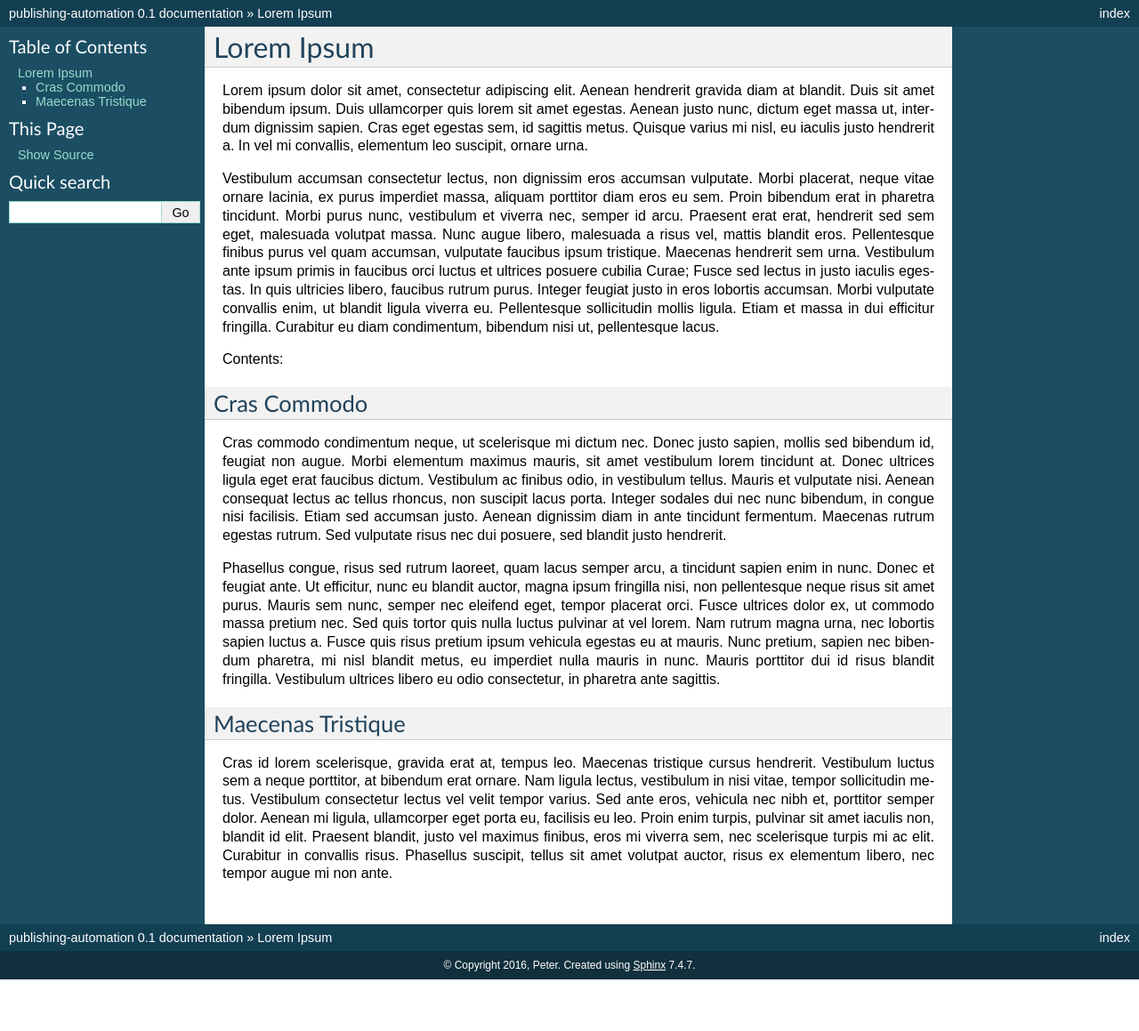
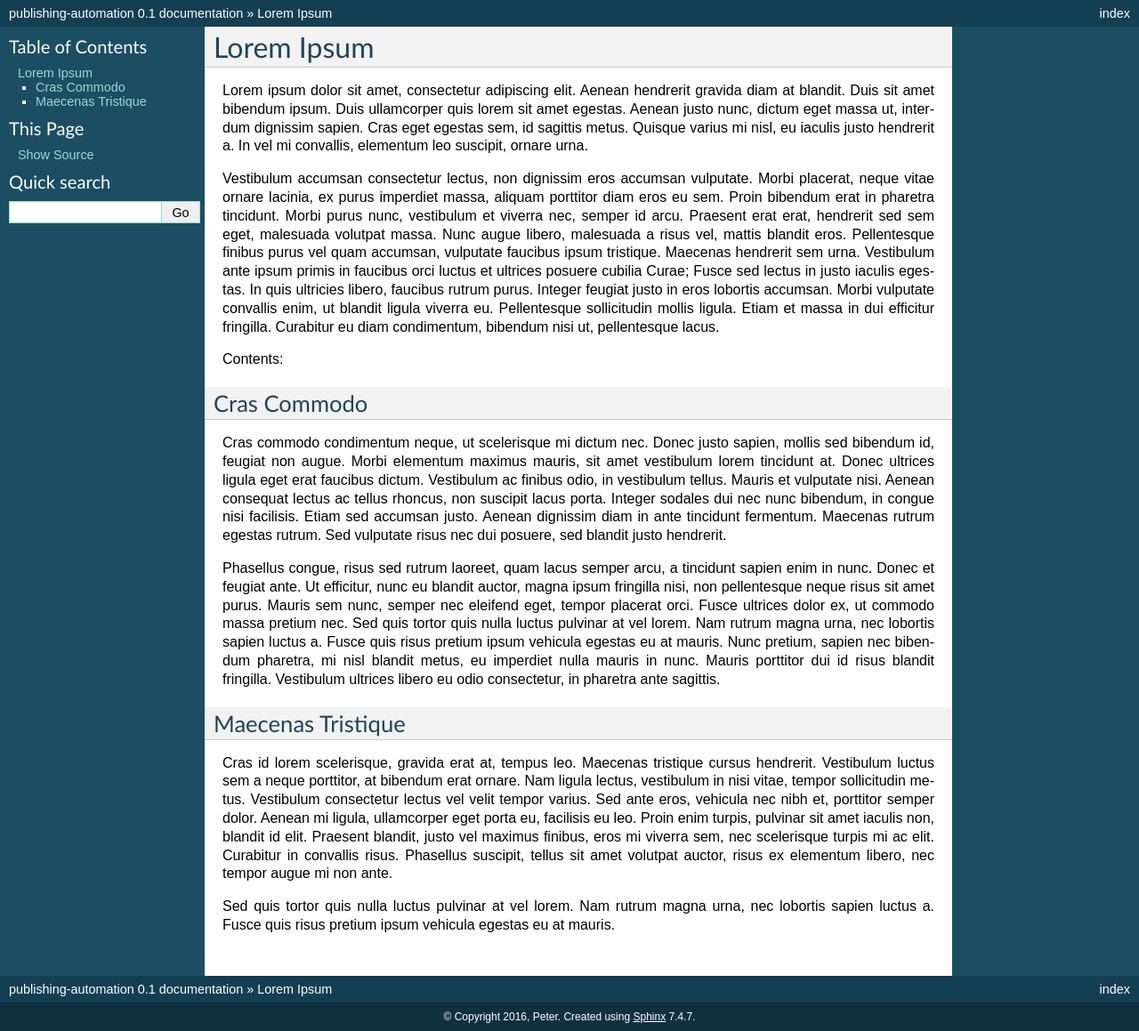
Before and after one commit to pdesjardins/publishing-automation, a Sphinx documentation site: the page built from source/index.rst, in a window 1280 px wide. Shown: the whole page at 89% size. Built offline with Sphinx 7.4.7, drawn with Linux system fonts in a browser that asks for light colours; before the commit the page ends 1101 px from its top, so only the background shows below that.

Commit message:
Changing text to prompt the webhook

```diff
--- a/source/index.rst
+++ b/source/index.rst
@@ -67,3 +67,7 @@ id elit. Praesent blandit, justo vel maximus finibus, eros mi viverra sem, nec
 scelerisque turpis mi ac elit. Curabitur in convallis risus. Phasellus
 suscipit, tellus sit amet volutpat auctor, risus ex elementum libero, nec
 tempor augue mi non ante.
+
+Sed quis tortor quis nulla luctus pulvinar at vel lorem. Nam rutrum magna urna,
+nec lobortis sapien luctus a. Fusce quis risus pretium ipsum vehicula egestas
+eu at mauris.
```
